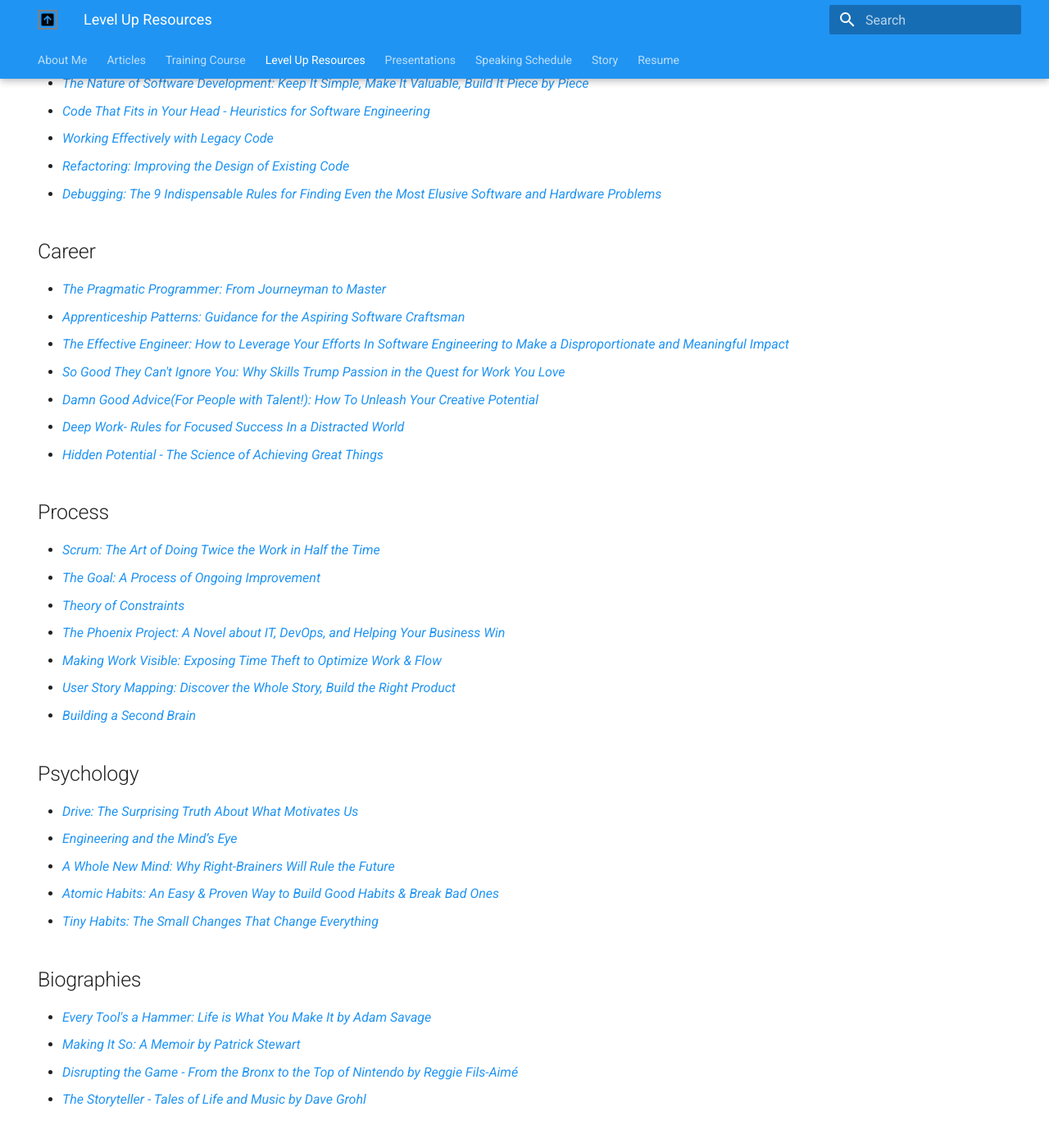
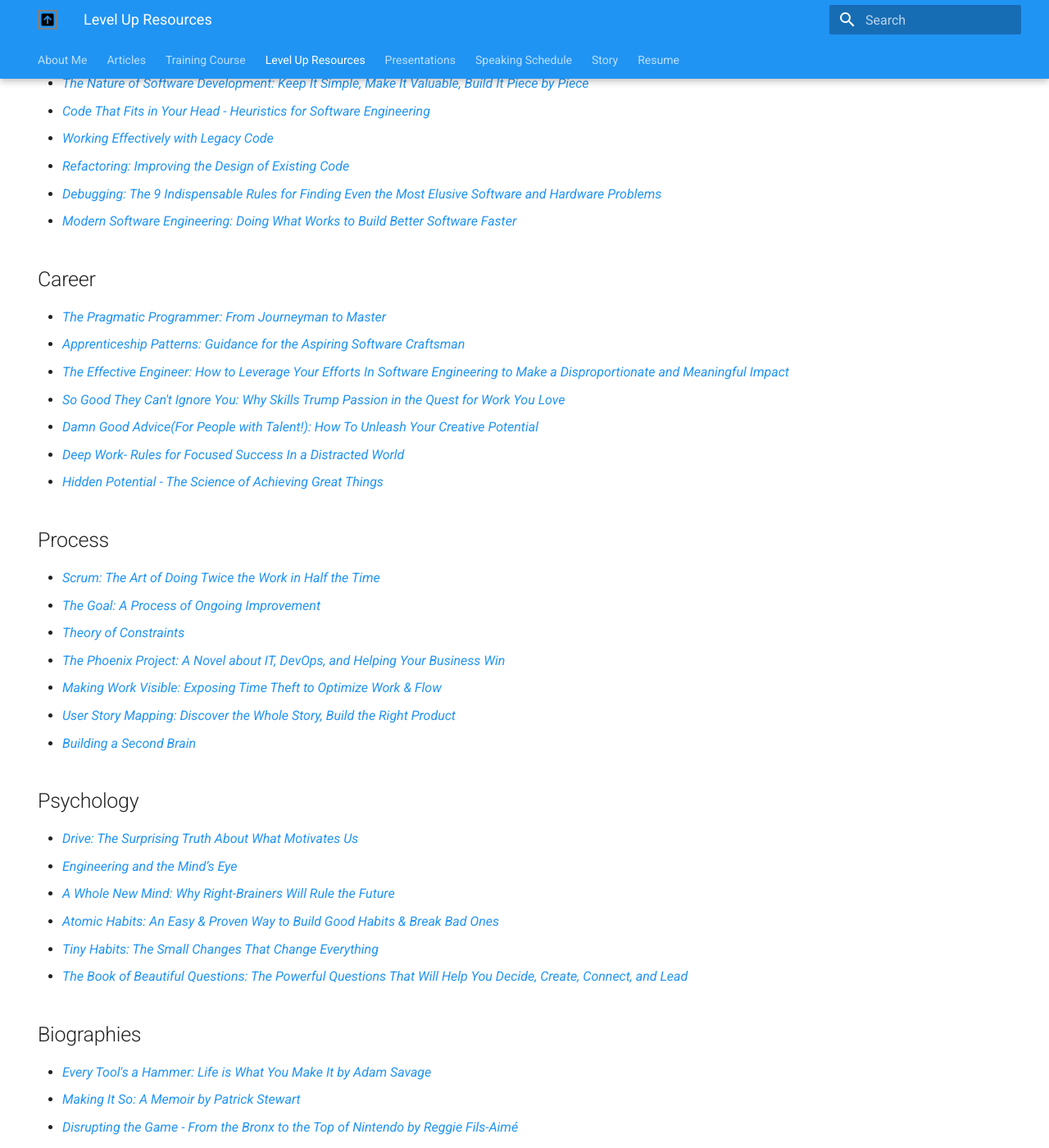
Before and after one commit to cameronpresley/blog, an MkDocs documentation site: the page built from docs/level-up.md, in a window 1280 px wide and 1400 px high, scrolled down 949 px. Shown: the whole window at 82% size. Built offline with MkDocs 1.6.1 and Material for MkDocs 9.7.7, drawn with Linux system fonts in a browser that asks for light colours; plug-ins that fetch from the network failed and are left out; some of the changed text lies outside the part shown.

Commit message:
Update level-up.md (#115)

```diff
--- a/docs/level-up.md
+++ b/docs/level-up.md
@@ -43,6 +43,7 @@
 - _[Working Effectively with Legacy Code](https://www.goodreads.com/book/show/44919.Working_Effectively_with_Legacy_Code)_
 - _[Refactoring: Improving the Design of Existing Code](https://www.goodreads.com/book/show/44936.Refactoring)_
 - _[Debugging: The 9 Indispensable Rules for Finding Even the Most Elusive Software and Hardware Problems](https://www.goodreads.com/en/book/show/3938178)_
+- _[Modern Software Engineering: Doing What Works to Build Better Software Faster](https://www.goodreads.com/book/show/57345270-modern-software-engineering)_
 
 ## Career
 
@@ -72,6 +73,7 @@
 - _[A Whole New Mind: Why Right-Brainers Will Rule the Future](https://www.goodreads.com/book/show/99315.A_Whole_New_Mind)_
 - _[Atomic Habits: An Easy & Proven Way to Build Good Habits & Break Bad Ones](https://www.goodreads.com/book/show/40121378-atomic-habits)_
 - _[Tiny Habits: The Small Changes That Change Everything](https://www.goodreads.com/book/show/43261127-tiny-habits)_
+- _[The Book of Beautiful Questions: The Powerful Questions That Will Help You Decide, Create, Connect, and Lead](https://www.goodreads.com/en/book/show/37941659-the-book-of-beautiful-questions)_
 
 ## Biographies
 
@@ -79,6 +81,7 @@
 - _[Making It So: A Memoir by Patrick Stewart](https://www.goodreads.com/book/show/101160634-making-it-so)_
 - _[Disrupting the Game - From the Bronx to the Top of Nintendo by Reggie Fils-Aimé](https://www.goodreads.com/book/show/58429316-disrupting-the-game)_
 - _[The Storyteller - Tales of Life and Music by Dave Grohl](https://www.goodreads.com/book/show/57648017-the-storyteller)_
+- _[Ingrained: The Making of a Craftsman](https://www.goodreads.com/book/show/199793433-ingrained)_
 
 ## History
 
```
